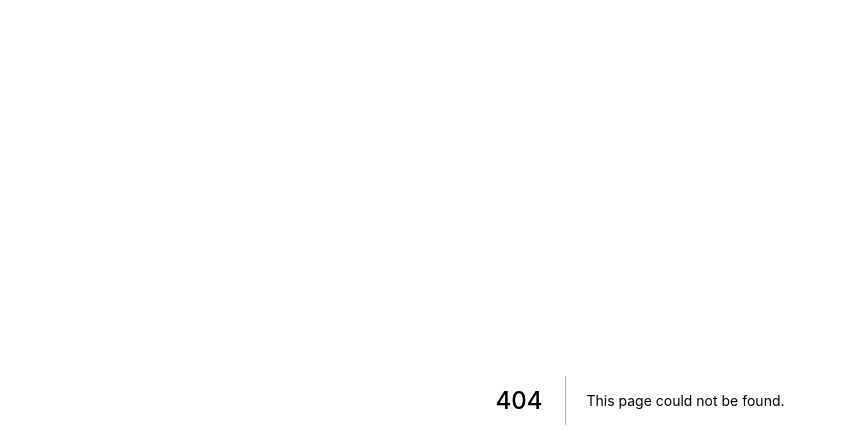
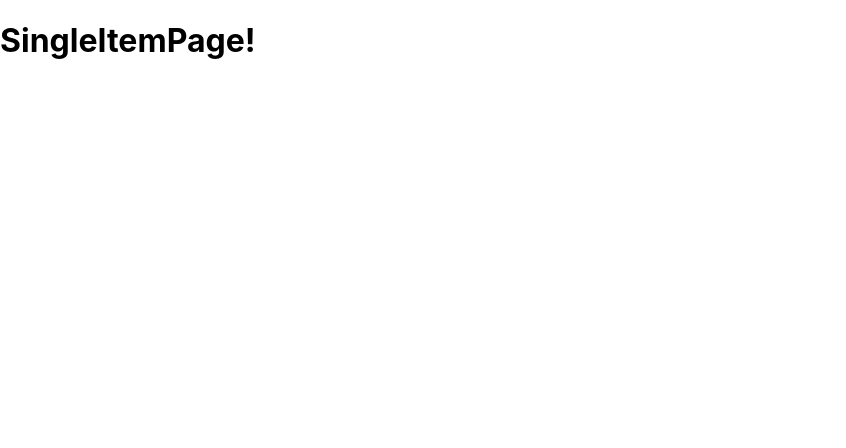
Before and after one commit to SchoolOfCode/final-project_front-end-12, a Next.js app in the folder seasonal/: page /singleItemPage/singleItemPage in a window 1280 px wide. Before the commit this address had no page. Shown: the top 448 px of the page, without its empty margins (0-846 px from the left). Built offline with nearby package versions, Linux system fonts and the light colour scheme.

Commit message:
SingleItemPage made

```diff
--- a/seasonal/components/navbar.js
+++ b/seasonal/components/navbar.js
@@ -15,6 +15,7 @@ export function NavBar() {
       <h1>SEASONAL</h1>
       <Link href="/listPage/listPage">List Page</Link>
       <Link href="/aboutPage/aboutPage">About Page</Link>
+      <Link href="/singleItemPage/singleItemPage">SingleItemPage</Link>
       <BurgerMenu/>
 
     </div>
--- /dev/null
+++ b/seasonal/pages/singleItemPage/singleItemPage.js
@@ -0,0 +1,12 @@
+import React from "react";
+
+
+export default function SingleItemPage() {
+
+    return (
+        <div>
+        <h1>SingleItemPage!</h1>
+
+        </div>
+    )
+}
```
